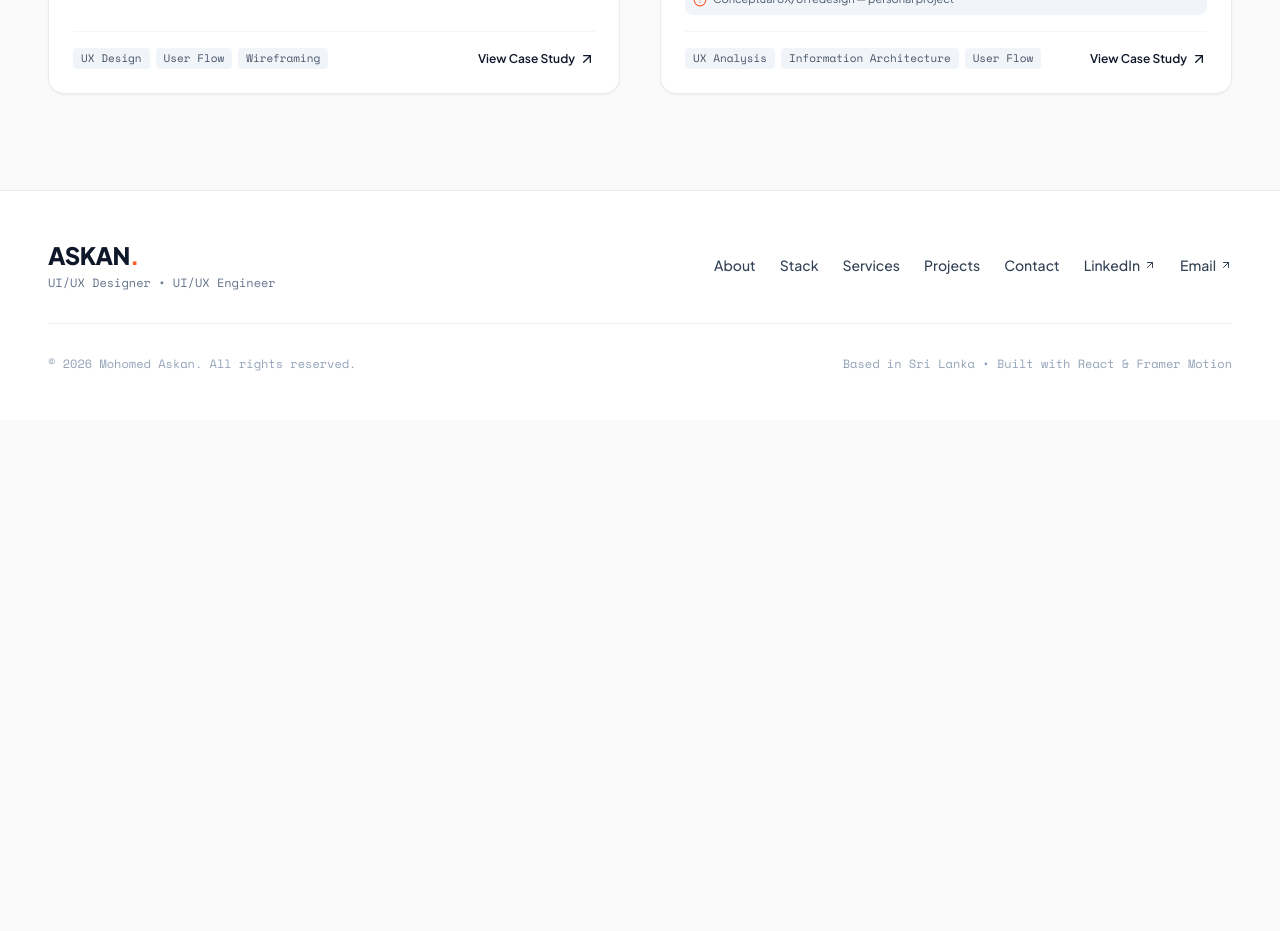
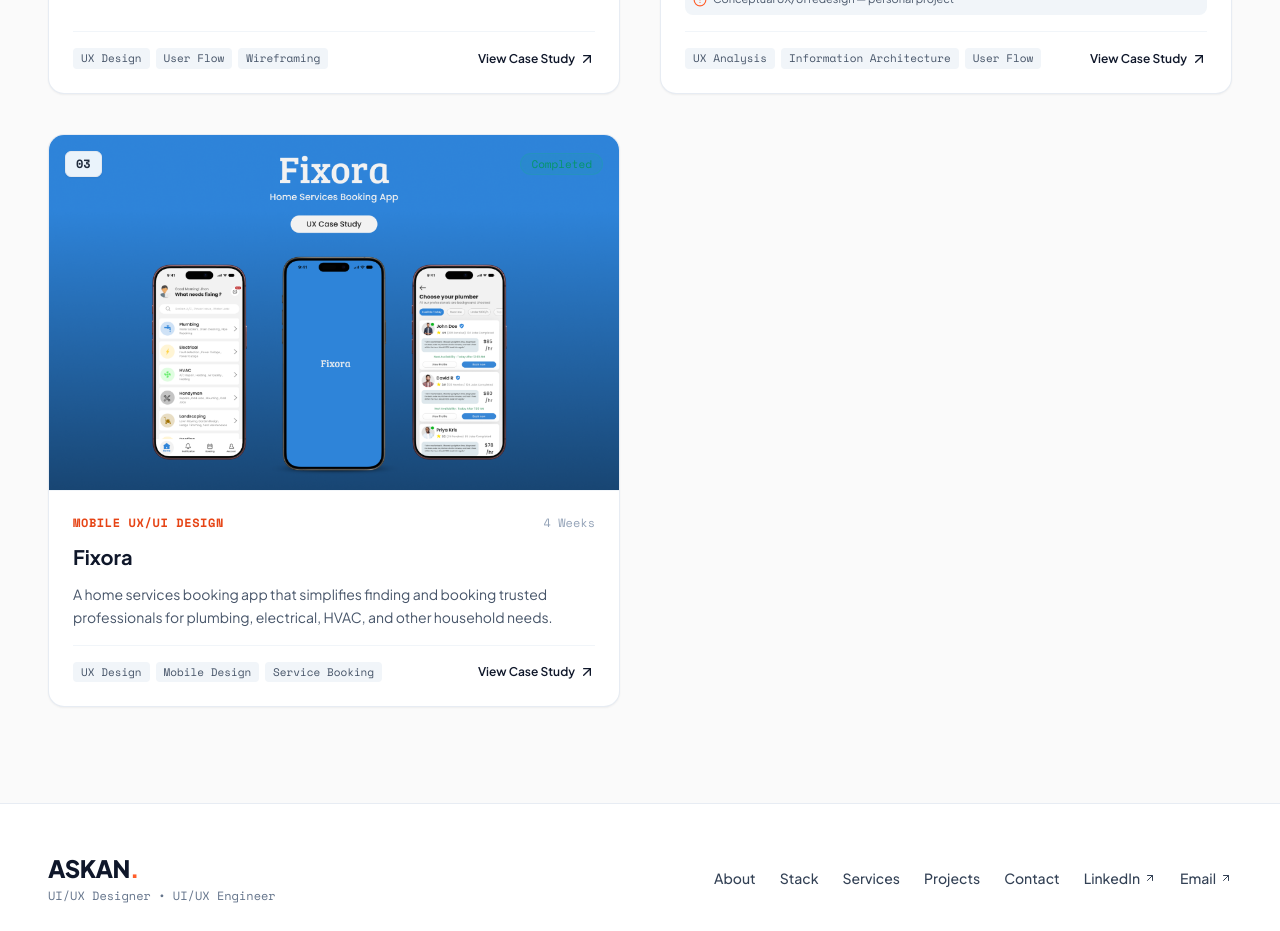
Before and after one commit to MohomedAskan/Portfolio, a React (Vite) app: page /#/work in a window 1280 px wide. Shown: the part 860-1791 px from the top of the page. Before the commit the page ends 1280 px from the top, so only its background shows below. Built offline with nearby package versions, Linux system fonts and the light colour scheme; a web font is replaced by a local one.

Commit message:
update work page and case study page

```diff
--- a/src/data/projects.ts
+++ b/src/data/projects.ts
@@ -316,6 +316,25 @@ export const PROJECTS: Project[] = [
       }
     }
   },
+  {
+    id: 'fixora-home-services',
+    slug: 'fixora',
+    title: 'Fixora',
+    category: 'Mobile UX/UI Design',
+    filterCategory: ['UX/UI', 'Mobile'],
+    description: 'A home services booking app that simplifies finding and booking trusted professionals for plumbing, electrical, HVAC, and other household needs.',
+    year: '2025',
+    role: 'Sole UX/UI Designer (Concept)',
+    timeline: '4 Weeks',
+    platform: 'Mobile (iOS / Android)',
+    tools: ['Figma'],
+    tags: ['UX Design', 'Mobile Design', 'Service Booking', 'UI Design', 'Prototyping'],
+    type: 'Personal Project',
+    featured: true,
+    status: 'completed',
+    thumbnail: '/assets/projects/fixora/thumbnail.png',
+    heroImage: '/assets/projects/fixora/thumbnail.png',
+  },
 
 ];
 
```
Also changed, not shown: public/assets/projects/fixora/thumbnail.png (added).
